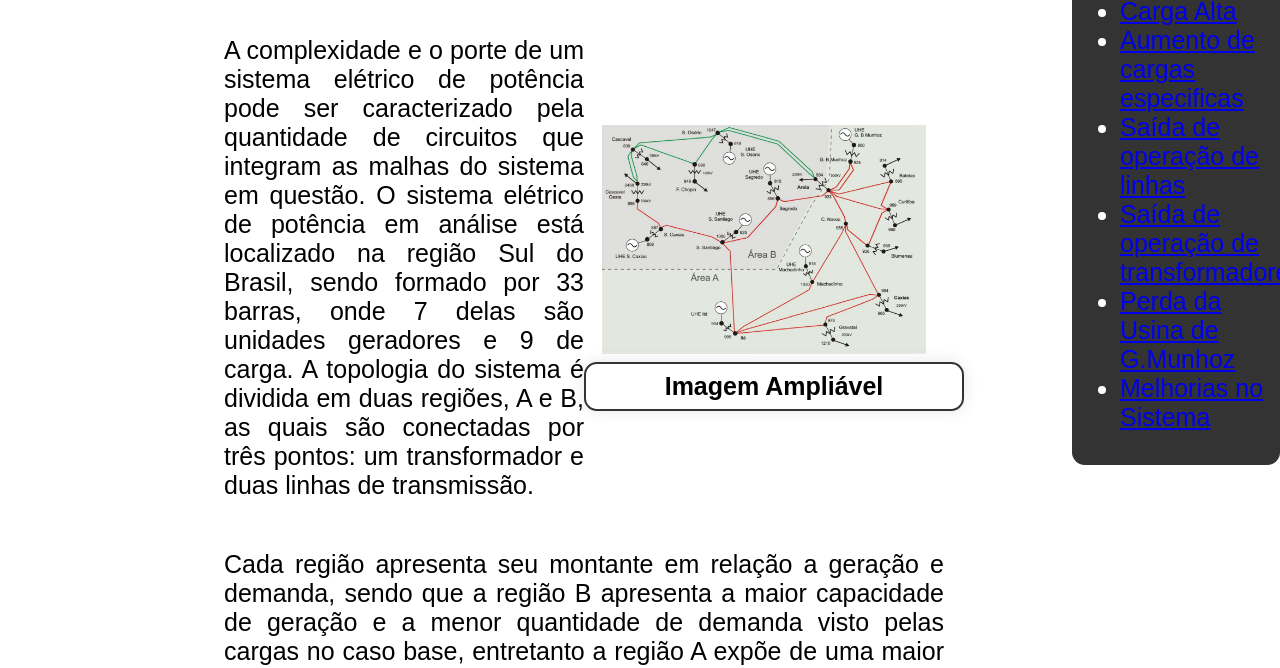
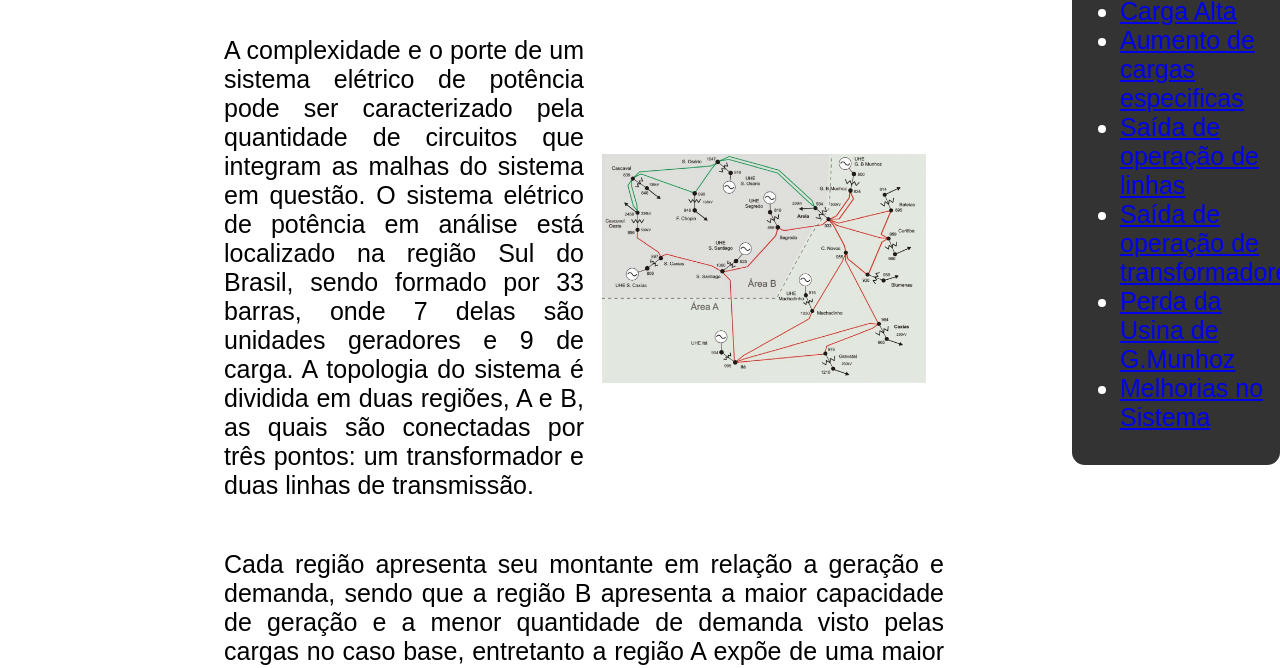
Before and after one commit to poibom/Site, a plain HTML site: page Integrador.html in a window 1280 px wide. Shown: the part 419-1087 px from the top of the page. Drawn offline with nearby package versions, Linux system fonts and the light colour scheme; some packages are replaced by stand-ins of ours; a script that the page names is missing.

Commit message:
Update Integrador.html

```diff
--- a/Integrador.html
+++ b/Integrador.html
@@ -58,7 +58,7 @@
         <div style="width: 50%;">
           <img id="zoom_01" src='imagens/33b.png' data-zoom-image="imagens/33b.png" width="90%" />
 
-    <div style="text-align: center; font-weight: bold;"class="text-highlight">Imagem Ampliável</div>
+
         </div>
       </div>
       <p>Cada região apresenta seu montante em relação a geração e demanda, sendo que a região B apresenta a maior capacidade de geração e a menor quantidade de demanda visto pelas cargas no caso base, entretanto a região A expõe de uma maior demanda em relação a sua geração. Por este fato tem-se um intercâmbio de potência entre as regiões, ocorrendo no sentido de B para A. Caracterizando uma folga de geração pela região A. </p>
```
